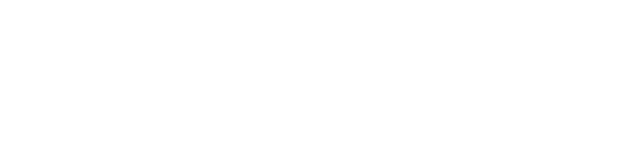
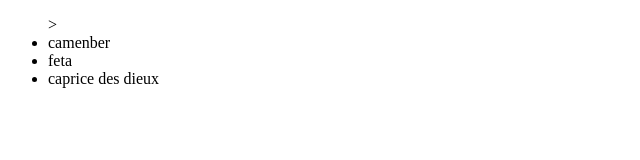
Before and after one commit to gabrielarck/quete-git-remote, a plain HTML site: page sharezza-oops/index.html in a window 1280 px wide. Shown: the whole page, without its empty margins (0-640 px from the left). Drawn offline with Linux system fonts and the light colour scheme.

Commit message:
add index.html and liste of cheese

```diff
--- a/sharezza-oops/index.html
+++ b/sharezza-oops/index.html
@@ -5,6 +5,10 @@
     <title>Git</title>
   </head>
   <body>
-
+  <ul>
+    ><li>camenber</li>
+    <li>feta</li>
+    <li>caprice des dieux</li>
+  </ul>
   </body>
 </html>
```
